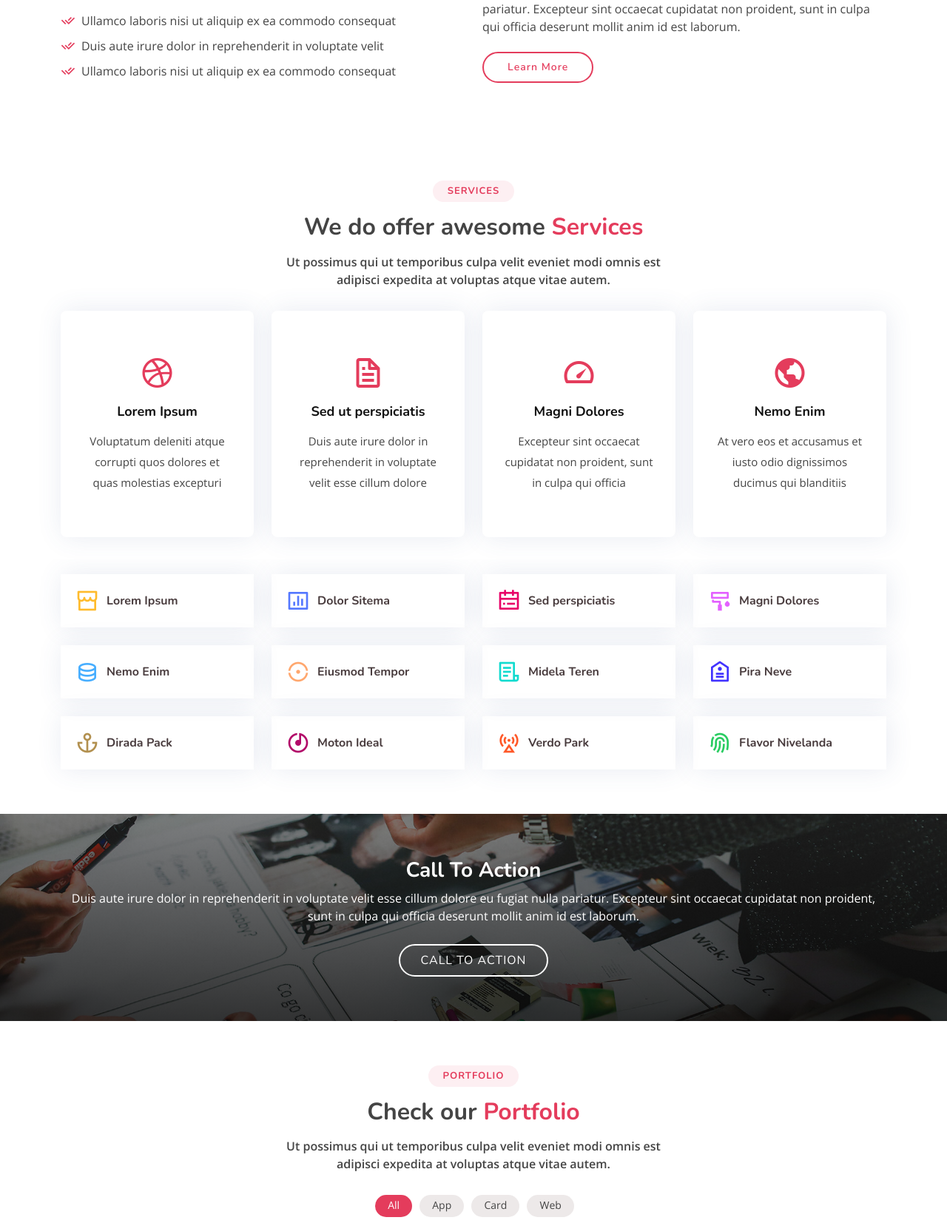
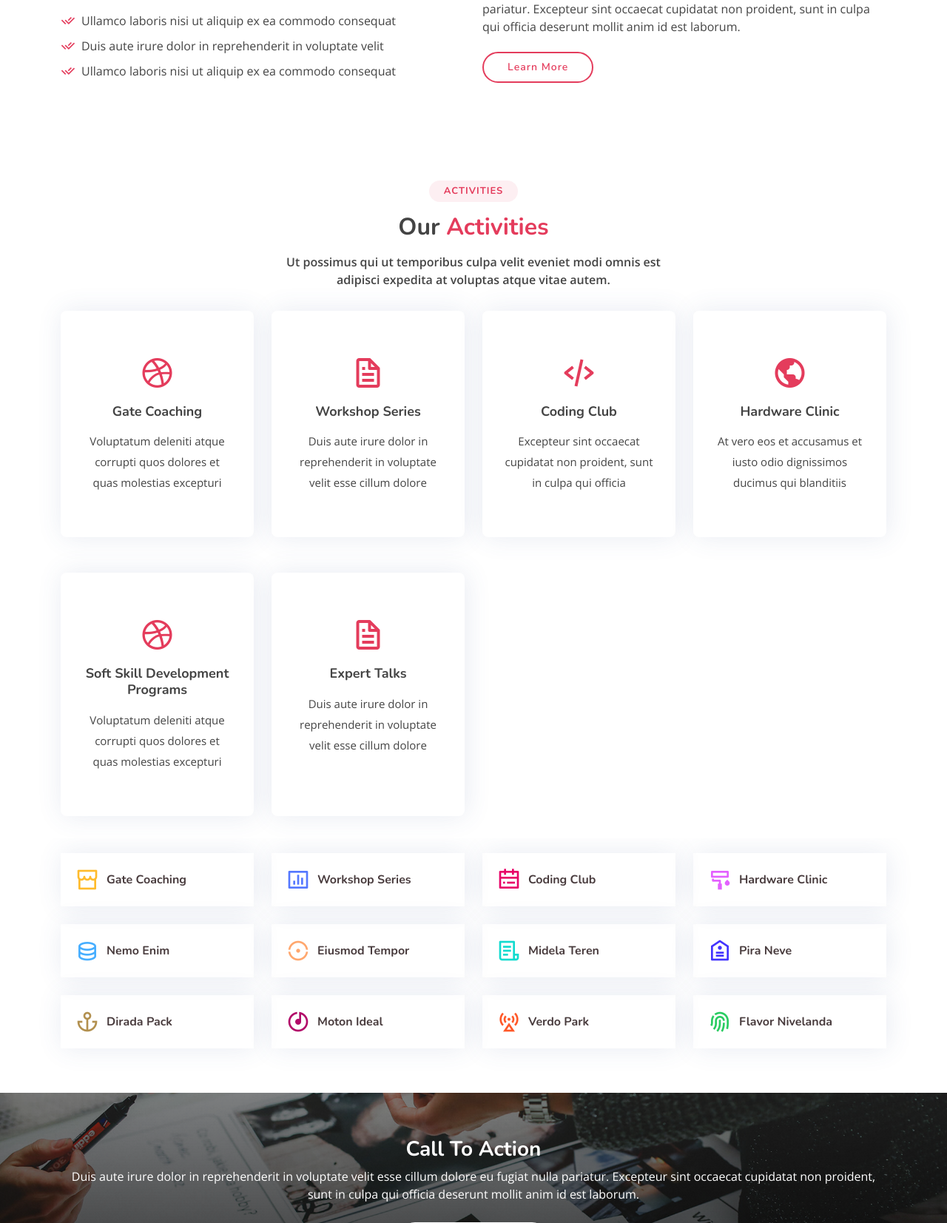
Before and after one commit to arshaddanish/iste-gcek-website, a PHP site: page / in a window 1280 px wide. Shown: the part 1083-2736 px from the top of the page at 74% size. Run offline with PHP 8.4, Linux system fonts and the light colour scheme.

Commit message:
activities

```diff
--- a/assets/css/style.css
+++ b/assets/css/style.css
@@ -16,7 +16,12 @@ a:hover {
   text-decoration: none;
 }
 
-h1, h2, h3, h4, h5, h6 {
+h1,
+h2,
+h3,
+h4,
+h5,
+h6 {
   font-family: "Nunito", sans-serif;
 }
 
@@ -80,7 +85,8 @@ h1, h2, h3, h4, h5, h6 {
   max-height: 40px;
 }
 
-#header.header-scrolled, #header.header-inner-pages {
+#header.header-scrolled,
+#header.header-inner-pages {
   background: rgba(0, 0, 0, 0.9);
   padding: 12px 0;
 }
@@ -112,7 +118,8 @@ h1, h2, h3, h4, h5, h6 {
   padding: 10px 0 10px 24px;
 }
 
-.navbar a, .navbar a:focus {
+.navbar a,
+.navbar a:focus {
   display: flex;
   align-items: center;
   justify-content: space-between;
@@ -126,7 +133,8 @@ h1, h2, h3, h4, h5, h6 {
   position: relative;
 }
 
-.navbar a i, .navbar a:focus i {
+.navbar a i,
+.navbar a:focus i {
   font-size: 12px;
   line-height: 0;
   margin-left: 5px;
@@ -145,12 +153,17 @@ h1, h2, h3, h4, h5, h6 {
   transition: all 0.3s ease-in-out 0s;
 }
 
-.navbar a:hover:before, .navbar li:hover > a:before, .navbar .active:before {
+.navbar a:hover:before,
+.navbar li:hover > a:before,
+.navbar .active:before {
   visibility: visible;
   transform: scaleX(1);
 }
 
-.navbar a:hover, .navbar .active, .navbar .active:focus, .navbar li:hover > a {
+.navbar a:hover,
+.navbar .active,
+.navbar .active:focus,
+.navbar li:hover > a {
   color: #fff;
 }
 
@@ -184,7 +197,9 @@ h1, h2, h3, h4, h5, h6 {
   font-size: 12px;
 }
 
-.navbar .dropdown ul a:hover, .navbar .dropdown ul .active:hover, .navbar .dropdown ul li:hover > a {
+.navbar .dropdown ul a:hover,
+.navbar .dropdown ul .active:hover,
+.navbar .dropdown ul li:hover > a {
   color: #e43c5c;
 }
 
@@ -272,7 +287,9 @@ h1, h2, h3, h4, h5, h6 {
   padding: 0;
 }
 
-.navbar-mobile a:hover:before, .navbar-mobile li:hover > a:before, .navbar-mobile .active:before {
+.navbar-mobile a:hover:before,
+.navbar-mobile li:hover > a:before,
+.navbar-mobile .active:before {
   visibility: hidden;
 }
 
@@ -282,7 +299,9 @@ h1, h2, h3, h4, h5, h6 {
   color: #493c3e;
 }
 
-.navbar-mobile a:hover, .navbar-mobile .active, .navbar-mobile li:hover > a {
+.navbar-mobile a:hover,
+.navbar-mobile .active,
+.navbar-mobile li:hover > a {
   color: #e43c5c;
 }
 
@@ -314,7 +333,9 @@ h1, h2, h3, h4, h5, h6 {
   font-size: 12px;
 }
 
-.navbar-mobile .dropdown ul a:hover, .navbar-mobile .dropdown ul .active:hover, .navbar-mobile .dropdown ul li:hover > a {
+.navbar-mobile .dropdown ul a:hover,
+.navbar-mobile .dropdown ul .active:hover,
+.navbar-mobile .dropdown ul li:hover > a {
   color: #e43c5c;
 }
 
@@ -339,7 +360,10 @@ h1, h2, h3, h4, h5, h6 {
   }
 }
 
-#hero .carousel, #hero .carousel-inner, #hero .carousel-item, #hero .carousel-item::before {
+#hero .carousel,
+#hero .carousel-inner,
+#hero .carousel-item,
+#hero .carousel-item::before {
   position: absolute;
   top: 0;
   right: 0;
@@ -354,7 +378,7 @@ h1, h2, h3, h4, h5, h6 {
 }
 
 #hero .carousel-item::before {
-  content: '';
+  content: "";
   background-color: rgba(0, 0, 0, 0.5);
 }
 
@@ -427,17 +451,20 @@ h1, h2, h3, h4, h5, h6 {
   transform: translate3d(0, 0, 0);
 }
 
-#hero .carousel-control-prev, #hero .carousel-control-next {
+#hero .carousel-control-prev,
+#hero .carousel-control-next {
   width: 10%;
 }
 
 @media (min-width: 1024px) {
-  #hero .carousel-control-prev, #hero .carousel-control-next {
+  #hero .carousel-control-prev,
+  #hero .carousel-control-next {
     width: 5%;
   }
 }
 
-#hero .carousel-control-next-icon, #hero .carousel-control-prev-icon {
+#hero .carousel-control-next-icon,
+#hero .carousel-control-prev-icon {
   background: none;
   font-size: 32px;
   line-height: 1;
@@ -577,7 +604,7 @@ section {
 }
 
 /*--------------------------------------------------------------
-# Services
+# Activities
 --------------------------------------------------------------*/
 .services {
   padding-bottom: 30px;
@@ -596,7 +623,7 @@ section {
 }
 
 .services .icon-box::before {
-  content: '';
+  content: "";
   position: absolute;
   background: #fdeff2;
   right: 0;
@@ -630,17 +657,14 @@ section {
   font-size: 18px;
 }
 
-.services .title a {
-  color: #111;
-}
-
 .services .description {
   font-size: 15px;
   line-height: 28px;
   margin-bottom: 0;
 }
 
-.services .icon-box:hover .title a, .services .icon-box:hover .description {
+.services .icon-box:hover .title,
+.services .icon-box:hover .description {
   color: #fff;
 }
 
@@ -690,7 +714,8 @@ section {
 # Cta
 --------------------------------------------------------------*/
 .cta {
-  background: linear-gradient(rgba(2, 2, 2, 0.5), rgba(0, 0, 0, 0.8)), url("../img/cta-bg.jpg") center center;
+  background: linear-gradient(rgba(2, 2, 2, 0.5), rgba(0, 0, 0, 0.8)),
+    url("../img/cta-bg.jpg") center center;
   background-size: cover;
   padding: 60px 0;
 }
@@ -756,7 +781,8 @@ section {
   border-radius: 50px;
 }
 
-.portfolio #portfolio-flters li:hover, .portfolio #portfolio-flters li.filter-active {
+.portfolio #portfolio-flters li:hover,
+.portfolio #portfolio-flters li.filter-active {
   color: #fff;
   background: #e43c5c;
 }
@@ -800,7 +826,8 @@ section {
   margin-bottom: 0;
 }
 
-.portfolio .portfolio-item .portfolio-info .preview-link, .portfolio .portfolio-item .portfolio-info .details-link {
+.portfolio .portfolio-item .portfolio-info .preview-link,
+.portfolio .portfolio-item .portfolio-info .details-link {
   position: absolute;
   right: 50px;
   font-size: 24px;
@@ -809,7 +836,8 @@ section {
   transition: ease-in-out 0.3s;
 }
 
-.portfolio .portfolio-item .portfolio-info .preview-link:hover, .portfolio .portfolio-item .portfolio-info .details-link:hover {
+.portfolio .portfolio-item .portfolio-info .preview-link:hover,
+.portfolio .portfolio-item .portfolio-info .details-link:hover {
   color: #f7c2cc;
 }
 
@@ -842,7 +870,10 @@ section {
   position: relative;
 }
 
-.portfolio-details .portfolio-details-slider .swiper-pagination .swiper-pagination-bullet {
+.portfolio-details
+  .portfolio-details-slider
+  .swiper-pagination
+  .swiper-pagination-bullet {
   width: 12px;
   height: 12px;
   background-color: #fff;
@@ -850,7 +881,10 @@ section {
   border: 1px solid #e43c5c;
 }
 
-.portfolio-details .portfolio-details-slider .swiper-pagination .swiper-pagination-bullet-active {
+.portfolio-details
+  .portfolio-details-slider
+  .swiper-pagination
+  .swiper-pagination-bullet-active {
   background-color: #e43c5c;
 }
 
@@ -1202,11 +1236,14 @@ section {
   color: #816a6e;
 }
 
-.contact .info .email, .contact .info .phone {
+.contact .info .email,
+.contact .info .phone {
   margin-top: 40px;
 }
 
-.contact .info .email:hover i, .contact .info .address:hover i, .contact .info .phone:hover i {
+.contact .info .email:hover i,
+.contact .info .address:hover i,
+.contact .info .phone:hover i {
   background: #e43c5c;
   color: #fff;
 }
@@ -1262,13 +1299,15 @@ section {
   animation: animate-loading 1s linear infinite;
 }
 
-.contact .php-email-form input, .contact .php-email-form textarea {
+.contact .php-email-form input,
+.contact .php-email-form textarea {
   border-radius: 0;
   box-shadow: none;
   font-size: 14px;
 }
 
-.contact .php-email-form input:focus, .contact .php-email-form textarea:focus {
+.contact .php-email-form input:focus,
+.contact .php-email-form textarea:focus {
   border-color: #e43c5c;
 }
 
@@ -1465,7 +1504,7 @@ section {
 }
 
 .blog .entry .entry-content blockquote::after {
-  content: '';
+  content: "";
   position: absolute;
   left: 0;
   top: 0;
@@ -1700,11 +1739,13 @@ section {
   justify-content: center;
 }
 
-.blog .blog-pagination li.active, .blog .blog-pagination li:hover {
+.blog .blog-pagination li.active,
+.blog .blog-pagination li:hover {
   background: #e43c5c;
 }
 
-.blog .blog-pagination li.active a, .blog .blog-pagination li:hover a {
+.blog .blog-pagination li.active a,
+.blog .blog-pagination li:hover a {
   color: #fff;
 }
 
--- a/index.html
+++ b/index.html
@@ -208,17 +208,17 @@
       <div class="container">
 
         <div class="section-title">
-          <h2>Services</h2>
-          <h3>We do offer awesome <span>Services</span></h3>
+          <h2>Activities</h2>
+          <h3>Our <span>Activities</span></h3>
           <p>Ut possimus qui ut temporibus culpa velit eveniet modi omnis est adipisci expedita at voluptas atque vitae
             autem.</p>
         </div>
 
-        <div class="row">
+        <div class="row mb-5">
           <div class="col-md-6 col-lg-3 d-flex align-items-stretch mb-5 mb-lg-0">
             <div class="icon-box">
               <div class="icon"><i class="bx bxl-dribbble"></i></div>
-              <h4 class="title"><a href="">Lorem Ipsum</a></h4>
+              <h4 class="title">Gate Coaching</h4>
               <p class="description">Voluptatum deleniti atque corrupti quos dolores et quas molestias excepturi</p>
             </div>
           </div>
@@ -226,15 +226,15 @@
           <div class="col-md-6 col-lg-3 d-flex align-items-stretch mb-5 mb-lg-0">
             <div class="icon-box">
               <div class="icon"><i class="bx bx-file"></i></div>
-              <h4 class="title"><a href="">Sed ut perspiciatis</a></h4>
+              <h4 class="title">Workshop Series</h4>
               <p class="description">Duis aute irure dolor in reprehenderit in voluptate velit esse cillum dolore</p>
             </div>
           </div>
 
           <div class="col-md-6 col-lg-3 d-flex align-items-stretch mb-5 mb-lg-0">
             <div class="icon-box">
-              <div class="icon"><i class="bx bx-tachometer"></i></div>
-              <h4 class="title"><a href="">Magni Dolores</a></h4>
+              <div class="icon"><i class='bx bx-code-alt'></i></div>
+              <h4 class="title">Coding Club</h4>
               <p class="description">Excepteur sint occaecat cupidatat non proident, sunt in culpa qui officia</p>
             </div>
           </div>
@@ -242,10 +242,45 @@
           <div class="col-md-6 col-lg-3 d-flex align-items-stretch mb-5 mb-lg-0">
             <div class="icon-box">
               <div class="icon"><i class="bx bx-world"></i></div>
-              <h4 class="title"><a href="">Nemo Enim</a></h4>
+              <h4 class="title">Hardware Clinic</h4>
               <p class="description">At vero eos et accusamus et iusto odio dignissimos ducimus qui blanditiis</p>
             </div>
           </div>
+
+        </div>
+
+        <div class="row">
+          <div class="col-md-6 col-lg-3 d-flex align-items-stretch mb-5 mb-lg-0">
+            <div class="icon-box">
+              <div class="icon"><i class="bx bxl-dribbble"></i></div>
+              <h4 class="title">Soft Skill Development Programs</h4>
+              <p class="description">Voluptatum deleniti atque corrupti quos dolores et quas molestias excepturi</p>
+            </div>
+          </div>
+
+          <div class="col-md-6 col-lg-3 d-flex align-items-stretch mb-5 mb-lg-0">
+            <div class="icon-box">
+              <div class="icon"><i class="bx bx-file"></i></div>
+              <h4 class="title">Expert Talks</h4>
+              <p class="description">Duis aute irure dolor in reprehenderit in voluptate velit esse cillum dolore</p>
+            </div>
+          </div>
+
+          <!-- <div class="col-md-6 col-lg-3 d-flex align-items-stretch mb-5 mb-lg-0">
+            <div class="icon-box">
+              <div class="icon"><i class="bx bx-tachometer"></i></div>
+              <h4 class="title"><a href="">Coding Club</a></h4>
+              <p class="description">Excepteur sint occaecat cupidatat non proident, sunt in culpa qui officia</p>
+            </div>
+          </div>
+
+          <div class="col-md-6 col-lg-3 d-flex align-items-stretch mb-5 mb-lg-0">
+            <div class="icon-box">
+              <div class="icon"><i class="bx bx-world"></i></div>
+              <h4 class="title"><a href="">Hardware Clinic</a></h4>
+              <p class="description">At vero eos et accusamus et iusto odio dignissimos ducimus qui blanditiis</p>
+            </div>
+          </div> -->
 
         </div>
 
@@ -260,25 +295,25 @@
           <div class="col-lg-3 col-md-4 col-6 col-6">
             <div class="icon-box">
               <i class="ri-store-line" style="color: #ffbb2c;"></i>
-              <h3><a href="">Lorem Ipsum</a></h3>
+              <h3><a href="">Gate Coaching</a></h3>
             </div>
           </div>
           <div class="col-lg-3 col-md-4 col-6">
             <div class="icon-box">
               <i class="ri-bar-chart-box-line" style="color: #5578ff;"></i>
-              <h3><a href="">Dolor Sitema</a></h3>
+              <h3><a href="">Workshop Series</a></h3>
             </div>
           </div>
           <div class="col-lg-3 col-md-4 col-6 mt-4 mt-md-0">
             <div class="icon-box">
               <i class="ri-calendar-todo-line" style="color: #e80368;"></i>
-              <h3><a href="">Sed perspiciatis</a></h3>
+              <h3><a href="">Coding Club</a></h3>
             </div>
           </div>
           <div class="col-lg-3 col-md-4 col-6 mt-4 mt-lg-0">
             <div class="icon-box">
               <i class="ri-paint-brush-line" style="color: #e361ff;"></i>
-              <h3><a href="">Magni Dolores</a></h3>
+              <h3><a href="">Hardware Clinic</a></h3>
             </div>
           </div>
           <div class="col-lg-3 col-md-4 col-6 mt-4">
```
